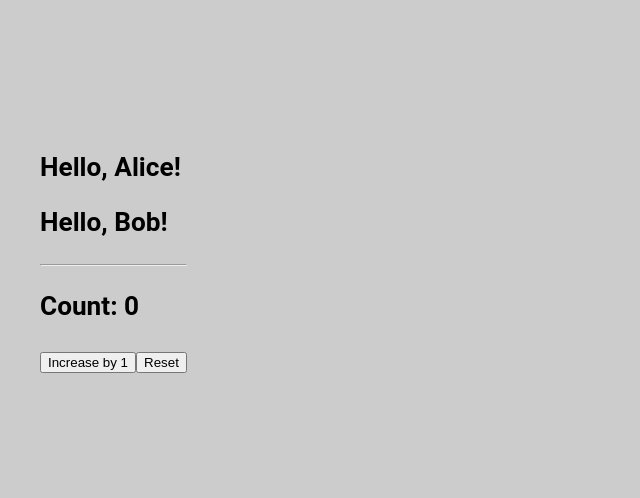
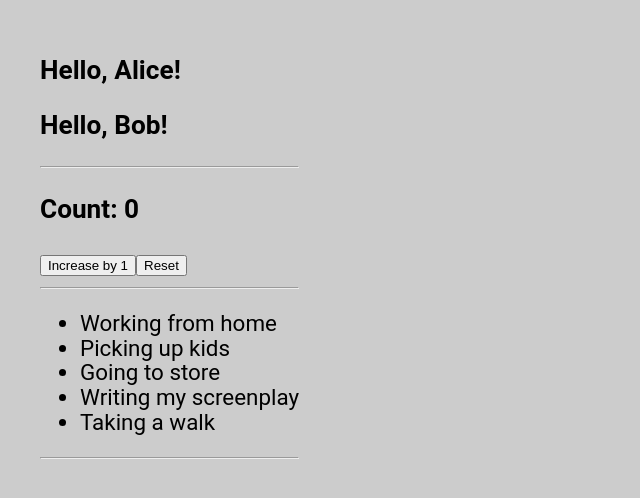
Before and after one commit to scottyschwartzowen/React_assignment_01, a React (Vite) app: page / in a window 1280 px wide. Shown: the part 190-688 px from the top of the page, without its empty margins (0-640 px from the left). Built offline with nearby package versions, Linux system fonts and the light colour scheme.

Commit message:
[Feature] Task#3 completed

```diff
--- a/index.html
+++ b/index.html
@@ -4,7 +4,7 @@
     <meta charset="UTF-8" />
     <link rel="icon" type="image/svg+xml" href="/vite.svg" />
     <meta name="viewport" content="width=device-width, initial-scale=1.0" />
-    <title>assignment_1</title>
+    <title>assignment_2</title>
   </head>
   <body>
     <div id="root"></div>
--- a/src/App.jsx
+++ b/src/App.jsx
@@ -1,14 +1,17 @@
 import Greeting from "./components/Greeting.jsx";
-import Counter from './components/Counter.jsx';
-
+import Counter from "./components/Counter.jsx";
+import TasksList from "./components/TasksList.jsx";
 
 function App() {
   return (
     <div>
-      <Greeting username="Alice"/>
-      <Greeting username="Bob" />
+      <Greeting username='Alice' />
+      <Greeting username='Bob' />
       <hr></hr>
       <Counter />
+      <hr></hr>
+      <TasksList />
+      <hr></hr>
     </div>
   );
 }
--- /dev/null
+++ b/src/components/TasksList.jsx
@@ -0,0 +1,22 @@
+// This is my TasksList function component for Task #3
+function TasksList() {
+  const tasks = [
+    "Working from home",
+    "Picking up kids",
+    "Going to store",
+    "Writing my screenplay",
+    "Taking a walk",
+  ];
+
+  return (
+    <>
+      <ul>
+        {tasks.map((task, index) => (
+          <li key={index}>{task}</li>
+        ))}
+      </ul>
+    </>
+  );
+}
+
+export default TasksList;
```
